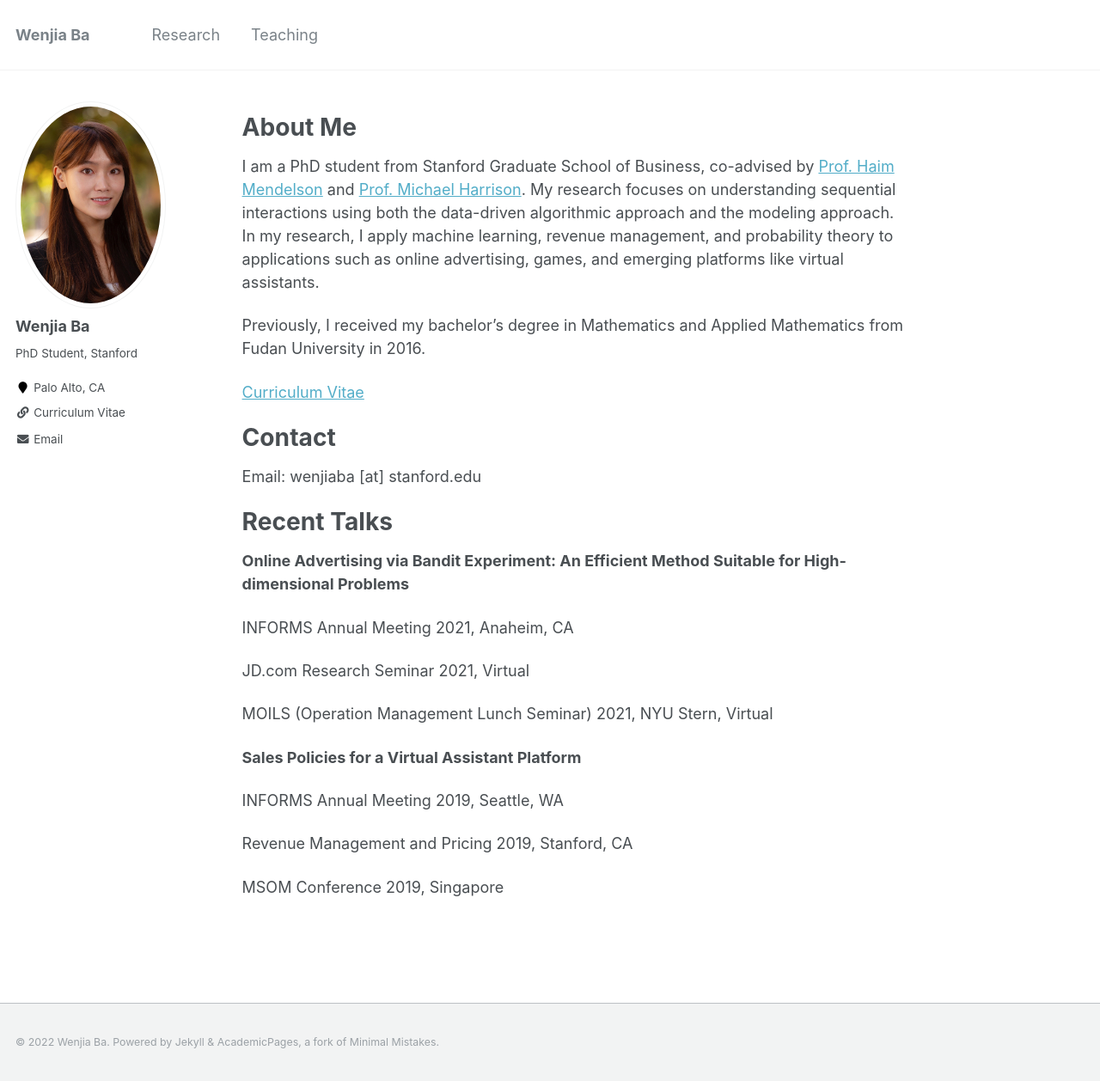
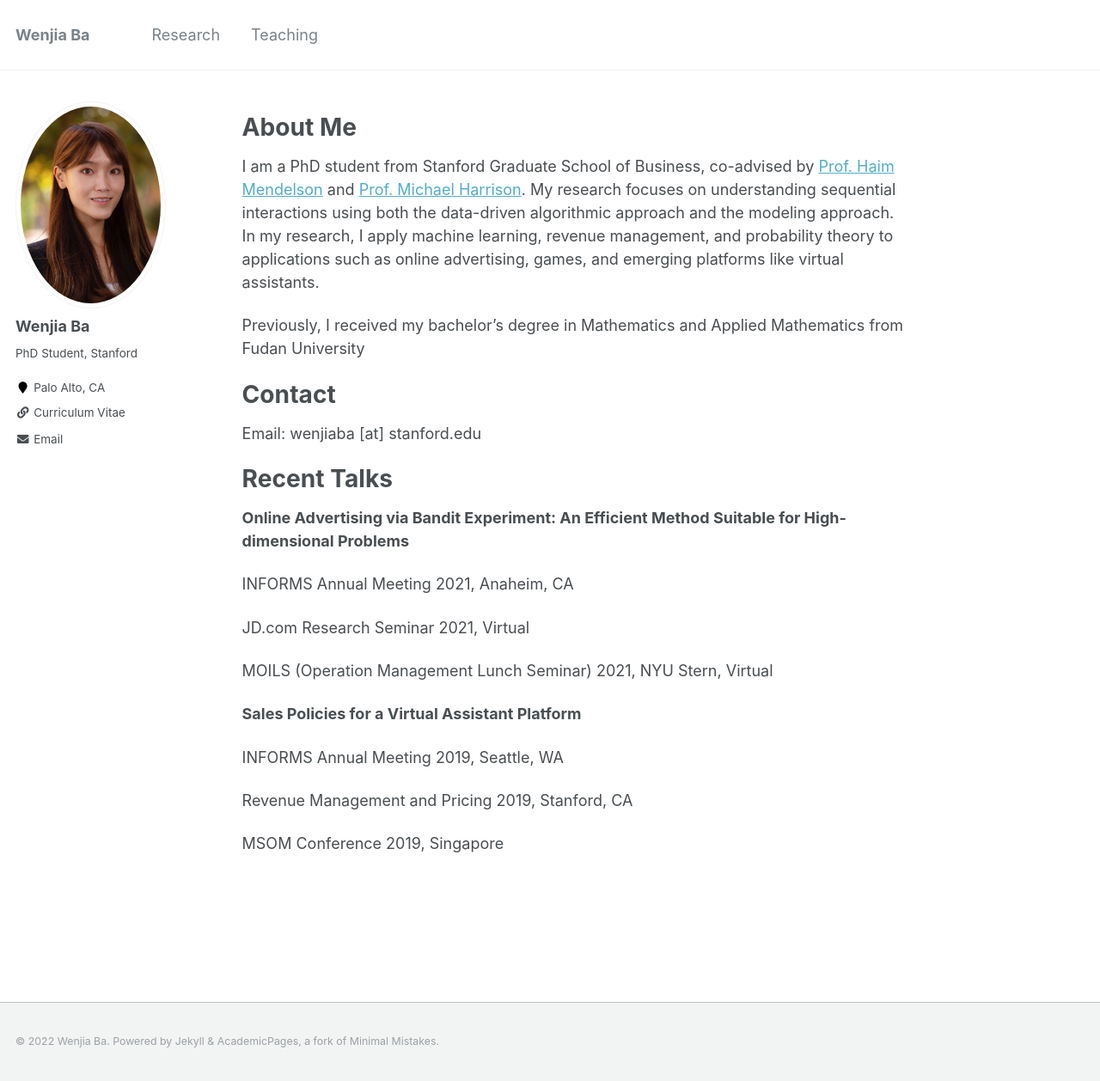
Before and after one commit to wenjiaba/wenjiaba.github.io, a Jekyll site: the page built from _pages/about.md, in a window 1280 px wide and 1258 px high. Shown: the whole window at 86% size. Built offline with Jekyll 4.4.1, drawn with Linux system fonts in a browser that asks for light colours.

Commit message:
Update about.md

```diff
--- a/_pages/about.md
+++ b/_pages/about.md
@@ -14,10 +14,7 @@ About Me
 I am a PhD student from Stanford Graduate School of Business, co-advised by [Prof. Haim Mendelson](https://www.gsb.stanford.edu/faculty-research/faculty/haim-mendelson) and [Prof. Michael Harrison](https://www.gsb.stanford.edu/faculty-research/faculty/j-michael-harrison).
 My research focuses on understanding sequential interactions using both the data-driven algorithmic approach and the modeling approach. In my research, I apply machine learning, revenue management, and probability theory to applications such as online advertising, games, and emerging platforms like virtual assistants.
 
-Previously, I received my bachelor's degree in Mathematics and Applied Mathematics from Fudan University in 2016.
-
-[Curriculum Vitae](https://www.gsb.stanford.edu/sites/default/files/phd-cv/CV_wenjiaba_public_1.pdf)
-
+Previously, I received my bachelor's degree in Mathematics and Applied Mathematics from Fudan University
 
 Contact
 ======
```
